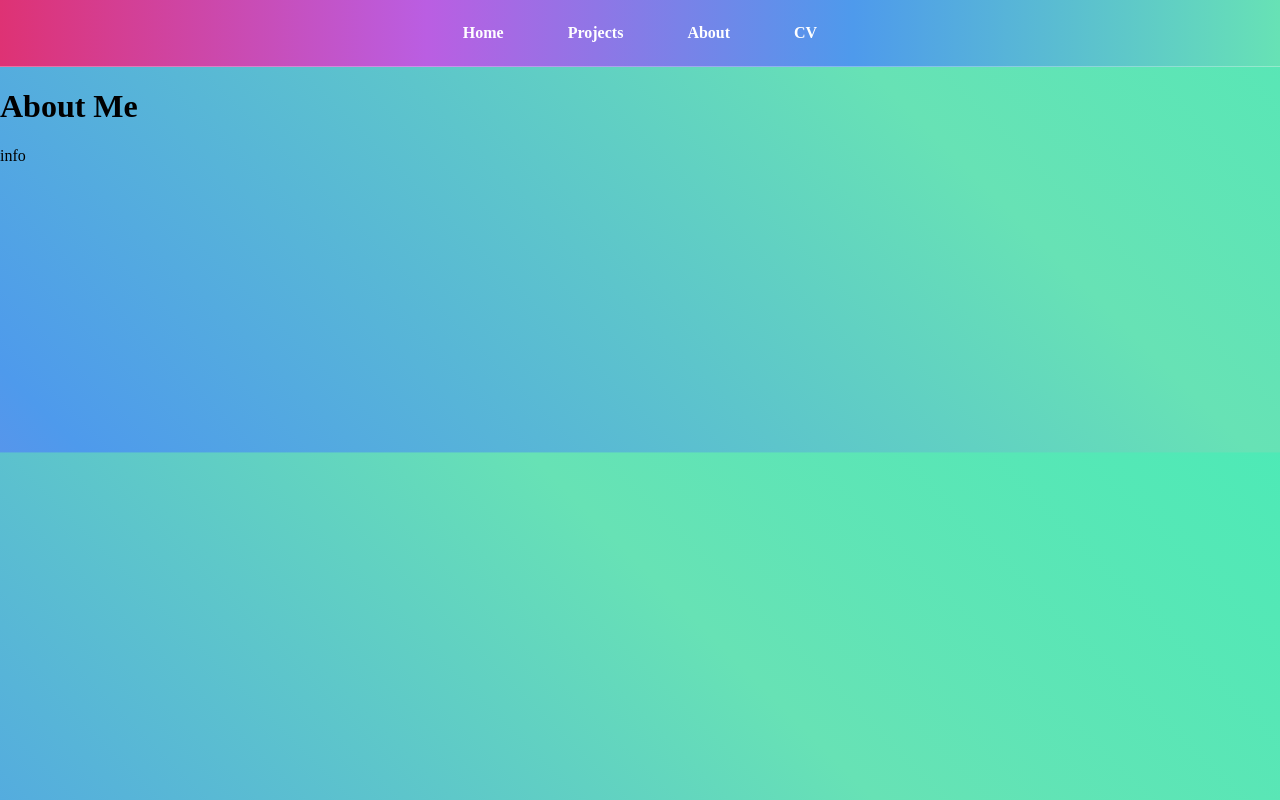
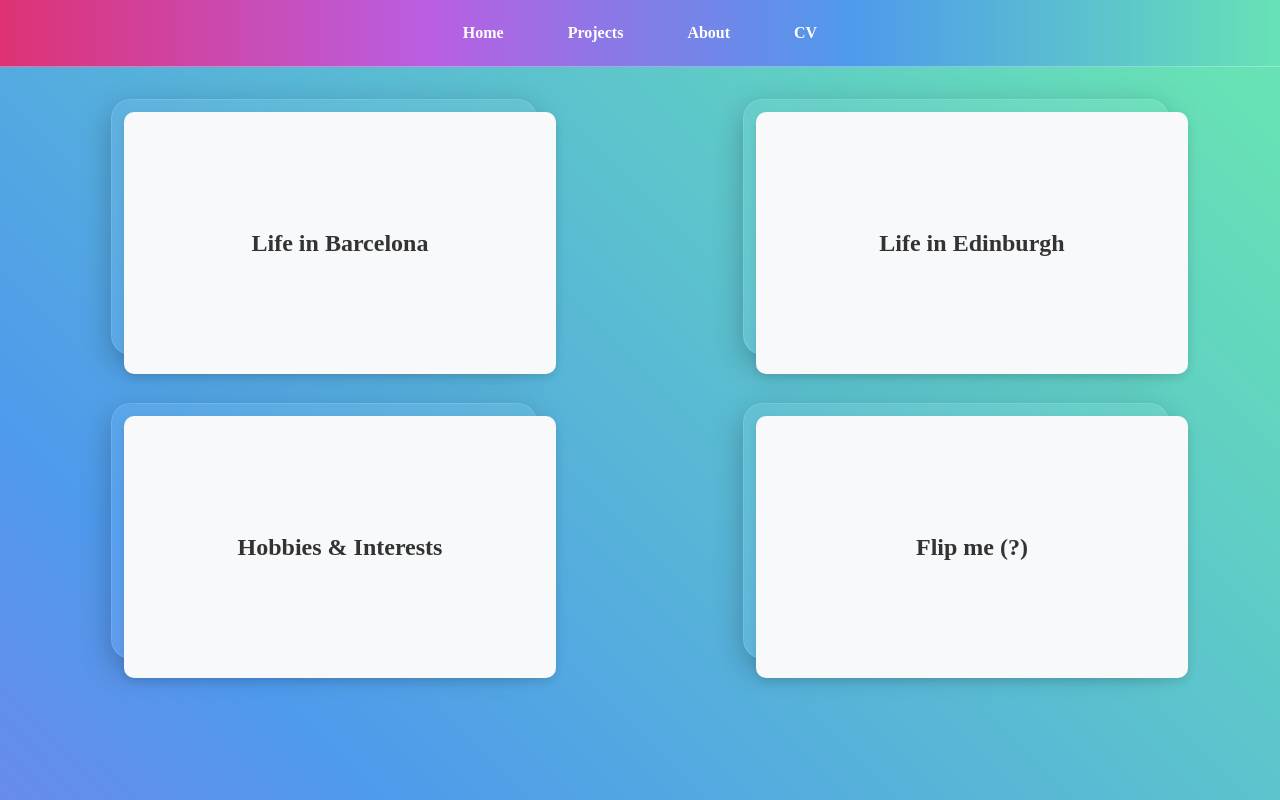
Before and after one commit to Laufley/portfolio, a React (Vite) app: page /portfolio/about in a window 1280 px wide. Built offline with nearby package versions, Linux system fonts and the light colour scheme.

Commit message:
wip about

```diff
--- /dev/null
+++ b/src/Components/About.css
@@ -0,0 +1,59 @@
+.cards-container {
+  display: grid;
+  grid-template-columns: repeat(2, minmax(400px, 1fr));
+  gap: 3rem;
+  padding: 2rem;
+  margin: 0 auto;
+  max-width: 2400px;
+}
+
+.card {
+  height: 230px;
+  width: 100%;
+  perspective: 1000px;
+  cursor: pointer;
+  min-width: 400px;
+}
+
+.card-inner {
+  position: relative;
+  width: 100%;
+  height: 100%;
+  text-align: center;
+  transition: transform 0.8s;
+  transform-style: preserve-3d;
+}
+
+.card.flipped .card-inner {
+  transform: rotateY(180deg);
+}
+
+.card-front,
+.card-back {
+  position: absolute;
+  width: 100%;
+  height: 100%;
+  backface-visibility: hidden;
+  display: flex;
+  align-items: center;
+  justify-content: center;
+  border-radius: 10px;
+  padding: 1rem;
+  box-shadow: 0 4px 8px rgba(0,0,0,0.1);
+}
+
+.card-front {
+  background-color: #f8f9fa;
+  color: #333;
+}
+
+.card-back {
+  background-color: #007bff;
+  color: white;
+  transform: rotateY(180deg);
+}
+
+.card:hover {
+  transform: translateY(-5px);
+  transition: transform 0.3s ease;
+}
--- a/src/Components/About.tsx
+++ b/src/Components/About.tsx
@@ -1,11 +1,56 @@
+import { useState } from 'react';
+import './About.css';
+
 function About() {
+  const [flipped, setFlipped] = useState([false, false, false, false]);
+
+  const handleFlip = (index: number) => {
+    const newFlipped = [...flipped];
+    newFlipped[index] = !newFlipped[index];
+    setFlipped(newFlipped);
+  };
+
+  const cards = [
+    {
+      front: "Life in Barcelona",
+      back: "hoooot!"
+    },
+    {
+      front: "Life in Edinburgh",
+      back: "5+ years of web development"
+    },
+    {
+      front: "Hobbies & Interests",
+      back: "Bachelor's in Computer Science"
+    },
+    {
+      front: "Flip me (?)",
+      back: "Peekaboo!"
+    }
+  ];
 
   return (
-    <div className="about">
-      <h1>About Me</h1>
-      <p> info</p>
+    <div className="about-wrapper">
+      <div className="cards-container">
+        {cards.map((card, index) => (
+          <div
+            key={index}
+            className={`card ${flipped[index] ? 'flipped' : ''}`}
+            onClick={() => handleFlip(index)}
+          >
+            <div className="card-inner">
+              <div className="card-front">
+                <h2>{card.front}</h2>
+              </div>
+              <div className="card-back">
+                <p>{card.back}</p>
+              </div>
+            </div>
+          </div>
+        ))}
+      </div>
     </div>
-  )
+  );
 }
 
-export default About
+export default About;
```
